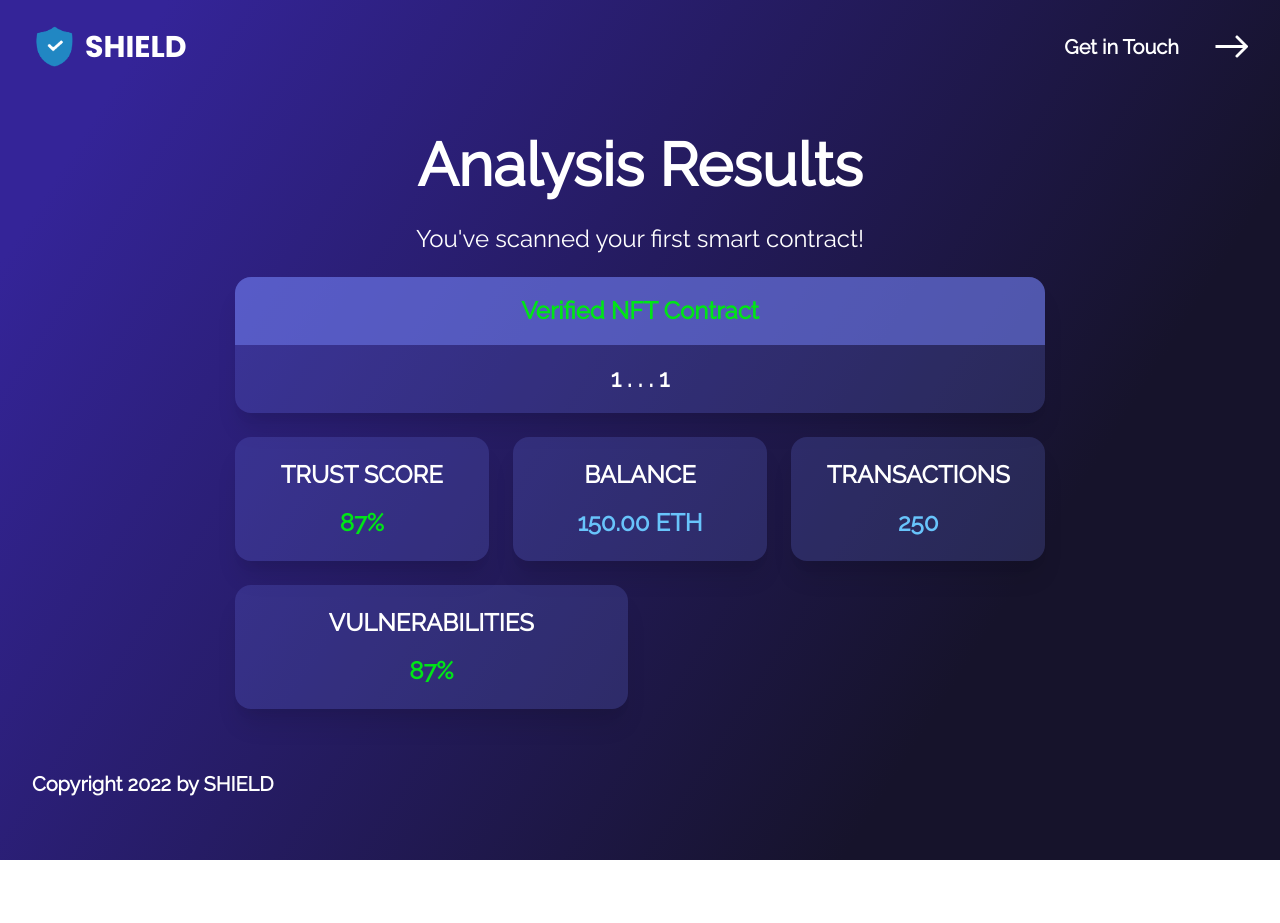
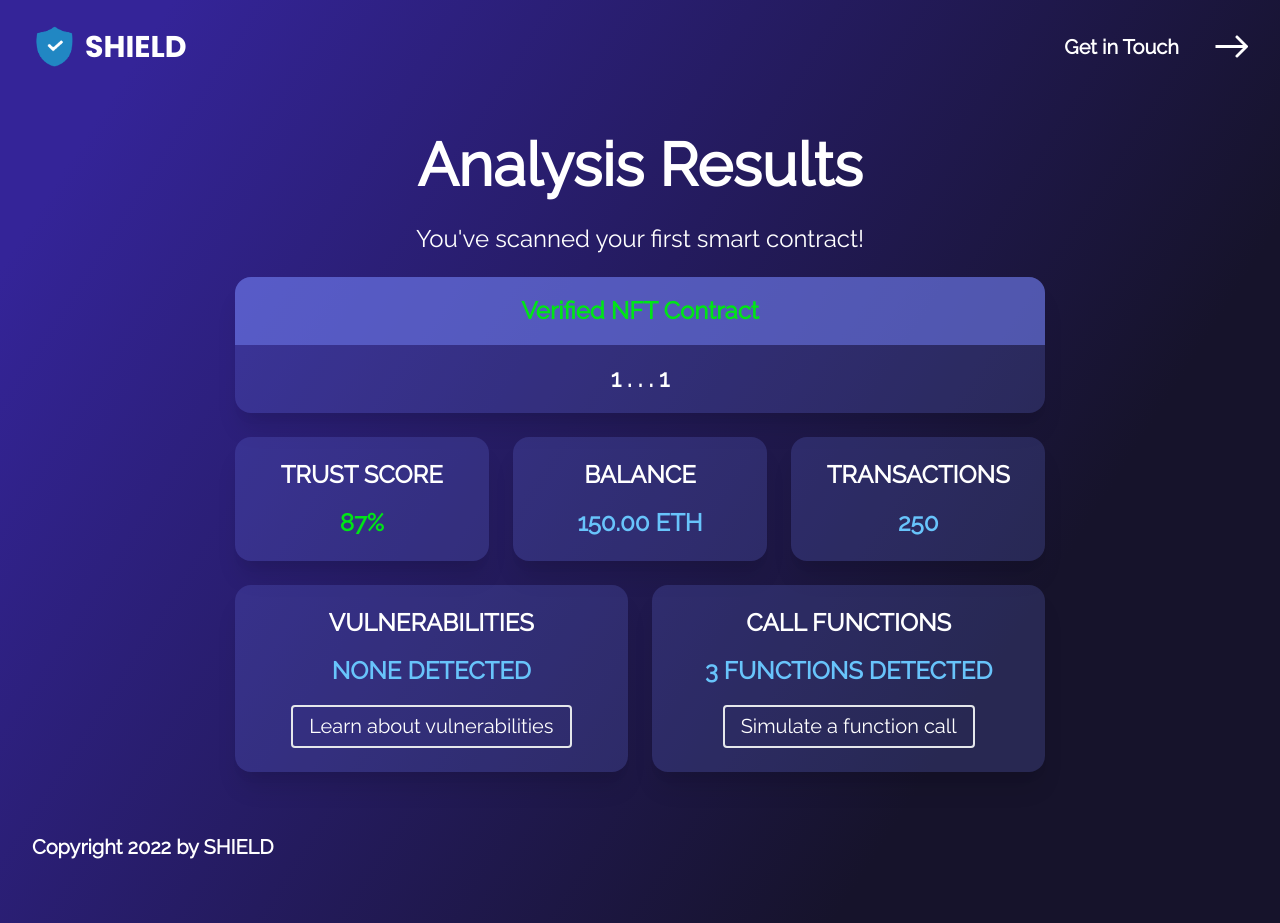
Before and after one commit to NightFury0109/contract_analysis, a React (Create React App) app: page /scan-result/1 in a window 1280 px wide. Before the commit the page ends 860 px from the top, so only its background shows below. Built offline with nearby package versions, Linux system fonts and the light colour scheme.

Commit message:
[complete]: ScanResult page design

```diff
--- a/src/App.js
+++ b/src/App.js
@@ -6,10 +6,10 @@ import './App.scss';
 import store from './store';
 
 import Header from './components/header/Header';
-import Landing from './components/landing/Landing';
+import Landing from './pages/Landing';
 import Footer from './components/footer/Footer';
-import Analysis from './components/analysis/Analysis';
-import ScanResult from './components/scan_result/ScanResult';
+import Analysis from './pages/Analysis';
+import ScanResult from './pages/ScanResult';
 
 function App() {
   return (
--- /dev/null
+++ b/src/components/scan_result/CallFuncs.js
@@ -0,0 +1,20 @@
+import React from 'react';
+
+import './style.scss';
+
+const CallFuncs = () => {
+  return (
+    <>
+      <div className="call-funcs-card shadow-xl">
+        <p className='text-center text-2xl font-bold leading-7'>CALL FUNCTIONS</p>
+        <p className='text-center text-2xl font-bold leading-7 mt-5 info-cl'>3 FUNCTIONS DETECTED</p>
+
+        <div className="flex justify-center">
+          <button type='button' className='mt-5 border-2 rounded py-2 px-4 cursor-pointer hover:bg-white hover:text-primary-400 font-normal transition-all duration-300'>Simulate a function call</button>
+        </div>
+      </div>
+    </>
+  )
+}
+
+export default CallFuncs;
--- a/src/components/scan_result/Transactions.js
+++ b/src/components/scan_result/Transactions.js
@@ -5,7 +5,7 @@ import './style.scss';
 const Transactions = () => {
   return (
     <>
-      <div className="trust-score-card shadow-xl">
+      <div className="transactions-card shadow-xl">
         <p className='text-center text-2xl font-bold leading-7'>TRANSACTIONS</p>
         <p className='text-center info-cl text-2xl font-bold leading-7 mt-5'>250</p>
       </div>
--- a/src/components/scan_result/Vulnerabilities.js
+++ b/src/components/scan_result/Vulnerabilities.js
@@ -5,9 +5,13 @@ import './style.scss';
 const Vulnerabilities = () => {
   return (
     <>
-      <div className="trust-score-card shadow-xl">
+      <div className="vulnerabilities-card shadow-xl">
         <p className='text-center text-2xl font-bold leading-7'>VULNERABILITIES</p>
-        <p className='text-center text-2xl font-bold leading-7 mt-5 success-cl'>87%</p>
+        <p className='text-center text-2xl font-bold leading-7 mt-5 info-cl'>NONE DETECTED</p>
+
+        <div className="flex justify-center">
+          <button type='button' className='mt-5 border-2 rounded py-2 px-4 cursor-pointer hover:bg-white hover:text-primary-400 font-normal transition-all duration-300'>Learn about vulnerabilities</button>
+        </div>
       </div>
     </>
   )
--- a/src/components/scan_result/style.scss
+++ b/src/components/scan_result/style.scss
@@ -1,6 +1,9 @@
 .contract-status,
 .trust-score-card,
-.contract-balance-card {
+.contract-balance-card,
+.call-funcs-card,
+.transactions-card,
+.vulnerabilities-card {
   background: rgba(112, 125, 238, 0.2);
   border-radius: 16px;
 }
@@ -11,9 +14,9 @@
 }
 
 .trust-score-card,
-.contract-balance-card {
+.contract-balance-card,
+.call-funcs-card,
+.transactions-card,
+.vulnerabilities-card {
   padding: 1.5rem 1rem;
-  // width: 30vw;
-  // max-width: 400px;
-  // min-width: 300px;
 }
--- a/src/components/scan_result/ScanResult.js
+++ b/src/pages/ScanResult.js
@@ -2,15 +2,16 @@ import React, { useEffect } from 'react';
 import { useSelector, useDispatch } from 'react-redux';
 import { useParams } from 'react-router-dom';
 
-import './style.scss';
+// import './style.scss';
 
-import ContractStatus from './ContractStatus';
-import TrustScore from './TrustScore';
-import ContractBalance from './ContractBalance';
-import Transactions from './Transactions';
-import Vulnerabilities from './Vulnerabilities';
+import ContractStatus from '../components/scan_result/ContractStatus';
+import TrustScore from '../components/scan_result/TrustScore';
+import ContractBalance from '../components/scan_result/ContractBalance';
+import Transactions from '../components/scan_result/Transactions';
+import Vulnerabilities from '../components/scan_result/Vulnerabilities';
+import CallFuncs from '../components/scan_result/CallFuncs';
 
-import { } from '../../action/contract';
+import { } from '../action/contract';
 
 const Analysis = () => {
   const { verified } = useSelector(state => state.contract);
@@ -46,6 +47,9 @@ const Analysis = () => {
           <div className="col-span-6 lg:col-span-3">
             <Vulnerabilities />
           </div>
+          <div className="col-span-6 lg:col-span-3">
+            <CallFuncs />
+          </div>
         </div>
       </div>
     </>
```
Also changed, not shown: src/pages/Analysis.js (renamed from src/components/analysis/Analysis.js, +9 -9 lines), src/pages/Landing.js (renamed from src/components/landing/Landing.js, +4 -4 lines).
